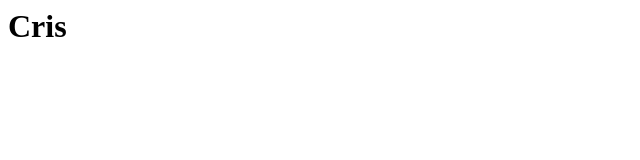
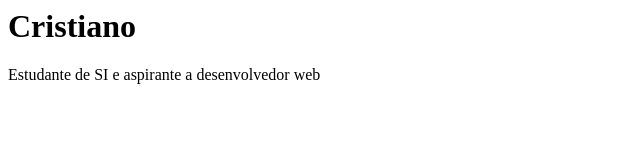
Before and after one commit to crisgon/curso-git, a plain HTML site: page pasta/index.html in a window 1280 px wide. Shown: the whole page, without its empty margins (0-640 px from the left). Drawn offline with Linux system fonts and the light colour scheme.

Commit message:
Alterei o titulo e adcionei um texto sobre mim

```diff
--- a/pasta/index.html
+++ b/pasta/index.html
@@ -2,6 +2,7 @@
 <head>
 </head>
 <body>
-<h1>Cris</h1>
+<h1>Cristiano</h1>
+<p>Estudante de SI e aspirante a desenvolvedor web</p>
 </body>
 </html>
```
